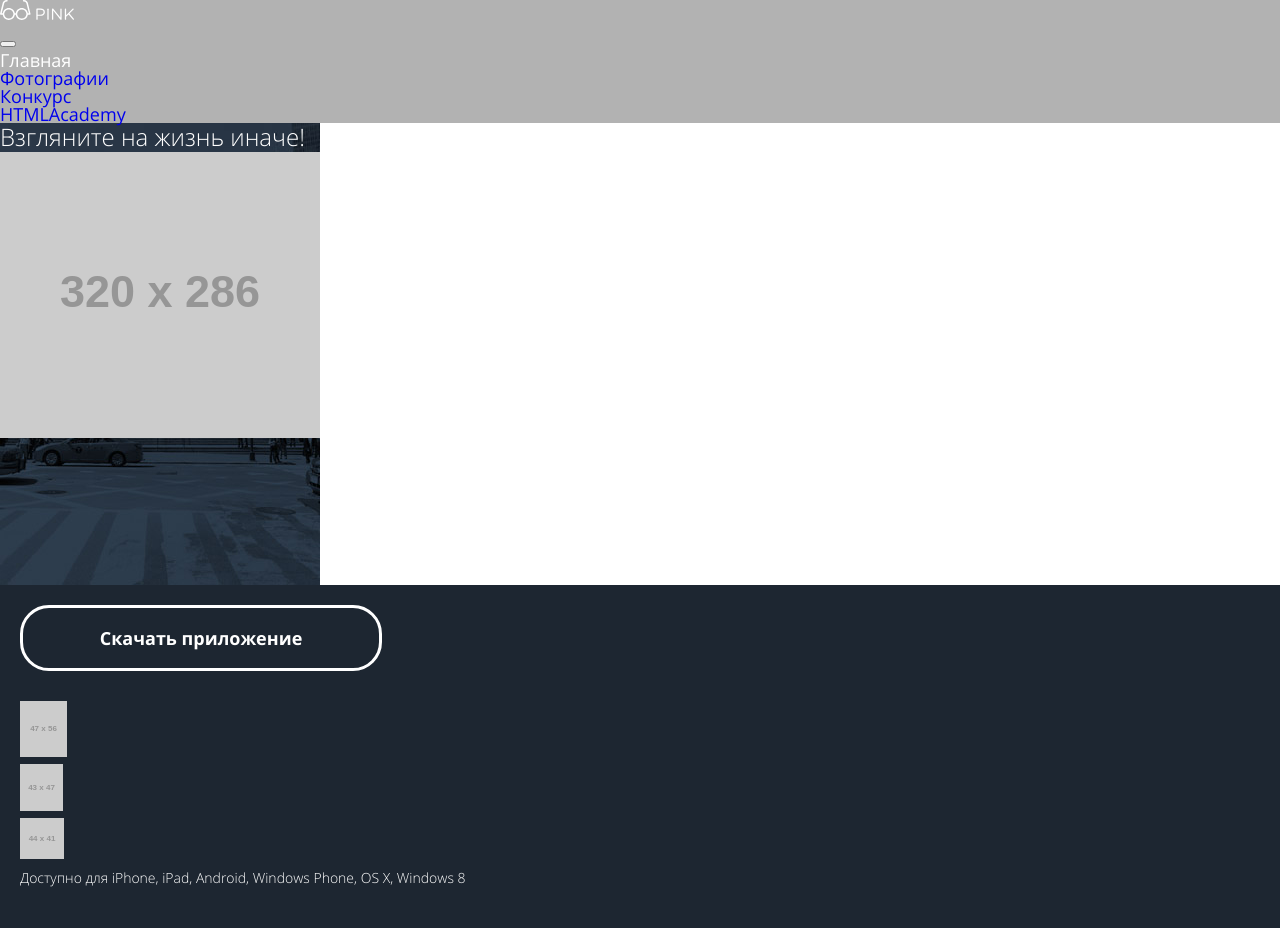
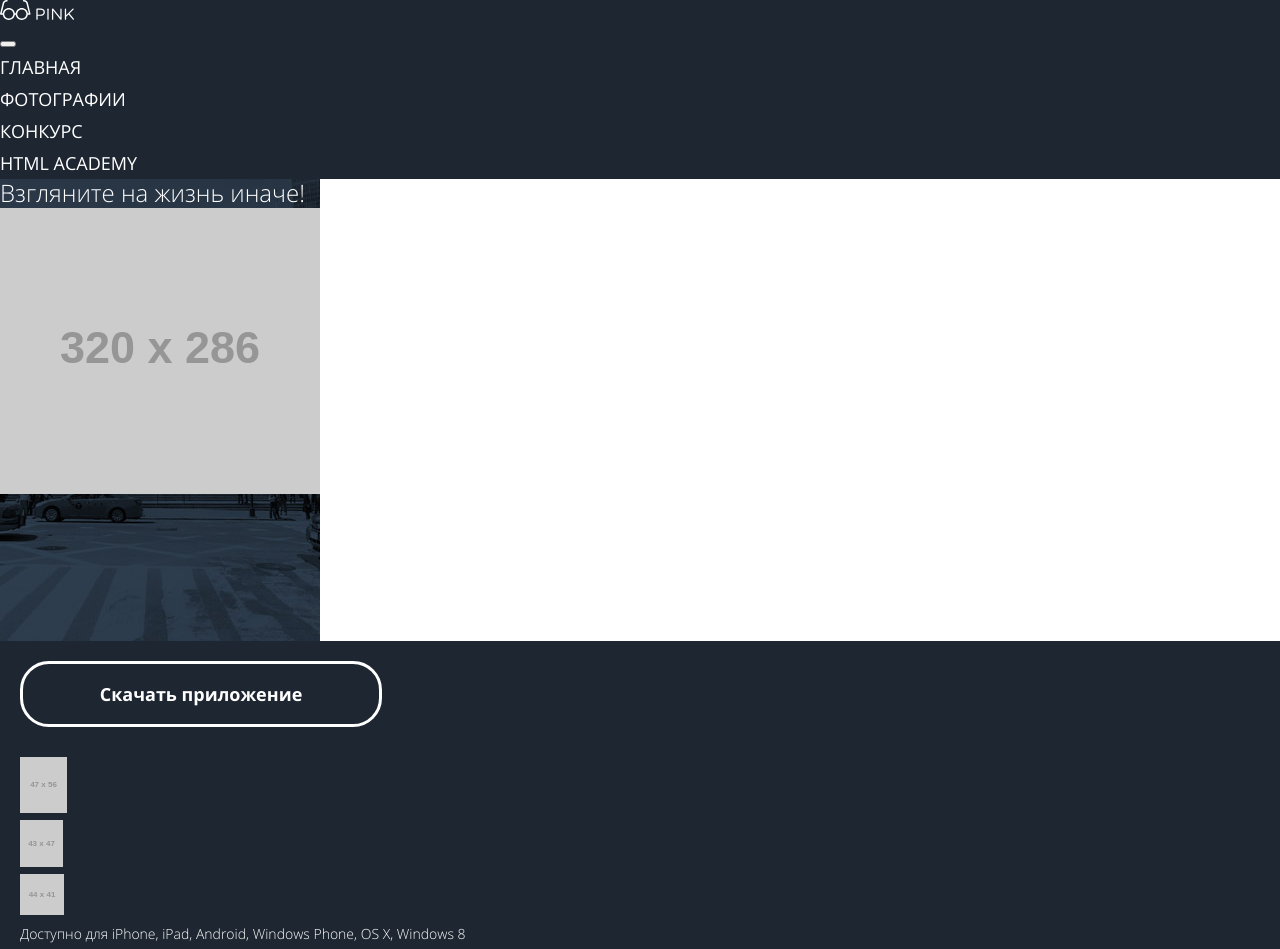
Before and after one commit to vkrassova/1496359-pink-20, a website: page source/index.html in a window 1280 px wide. Shown: the top 949 px of the page. Drawn offline with nearby package versions, Linux system fonts and the light colour scheme; files that its build step writes are made by us from their sources; placeholder pictures from the web are drawn by us; files whose address does not match are found by name.

Commit message:
устраняет замечания travis-ci

```diff
--- a/source/index.html
+++ b/source/index.html
@@ -33,7 +33,7 @@
           </li>
           <li class="site-list__item">
             <a href="#">
-              HTMLAcademy
+              HTML Academy
             </a>
           </li>
         </ul>
--- a/source/sass/blocks/main-nav.scss
+++ b/source/sass/blocks/main-nav.scss
@@ -1,14 +1,3 @@
-/* .main-nav {
-  background-color: $menu-header;
-} */
-
-.main-nav__list {
-  @include reset-list;
-}
-
-.site-list__item {
-  font-weight: normal;
-  font-size: 18px;
-  line-height: 18px;
-  color: $white;
-}
+// .main-nav {
+//  background-color: $menu-header;
+// }
--- a/source/sass/blocks/page-header.scss
+++ b/source/sass/blocks/page-header.scss
@@ -1,3 +1,3 @@
 .page-header {
-  background-color: $menu-header;
+  background-color: $dark-blue;
 }
--- a/source/sass/blocks/page.scss
+++ b/source/sass/blocks/page.scss
@@ -6,7 +6,7 @@
   margin: 0;
   padding: 0;
   min-height: 100%;
-  font-family: "OpenSans", Arial, sans-serif;
+  font-family: "OpenSans", "Arial", sans-serif;
   font-size: 14px;
   line-height: 24px;
   color: $main-dark;
--- /dev/null
+++ b/source/sass/blocks/site-list.scss
@@ -0,0 +1,11 @@
+.site-list {
+  @include reset-list;
+}
+
+.site-list__item a {
+  font-weight: normal;
+  font-size: 18px;
+  line-height: 32px;
+  color: $white;
+  text-transform: uppercase;
+}
--- a/source/sass/fonts.scss
+++ b/source/sass/fonts.scss
@@ -4,8 +4,8 @@
   font-style: normal;
   font-display: swap;
   src:
-    url("fonts/opensans.woff2") format("woff2"),
-    url("fonts/opensans.woff") format("woff");
+    url("../fonts/opensans.woff2") format("woff2"),
+    url("../fonts/opensans.woff") format("woff");
 }
 
 @font-face {
@@ -14,8 +14,8 @@
   font-style: normal;
   font-display: swap;
   src:
-    url("fonts/opensansbold.woff2") format("woff2"),
-    url("fonts/opensansbold.woff") format("woff");
+    url("../fonts/opensansbold.woff2") format("woff2"),
+    url("../fonts/opensansbold.woff") format("woff");
 }
 
 @font-face {
@@ -24,6 +24,6 @@
   font-style: normal;
   font-display: swap;
   src:
-    url("fonts/opensanslight.woff2") format("woff2"),
-    url("fonts/opensanslight.woff") format("woff");
+    url("../fonts/opensanslight.woff2") format("woff2"),
+    url("../fonts/opensanslight.woff") format("woff");
 }
--- a/source/sass/style.scss
+++ b/source/sass/style.scss
@@ -1,7 +1,7 @@
 // Начните писать стили здесь
+@import "variables.scss";
 @import "global.scss";
 @import "fonts.scss";
-@import "variables.scss";
 @import "mixin.scss";
 @import "blocks/page.scss";
 @import "blocks/page-header.scss";
@@ -18,3 +18,4 @@
 @import "blocks/user-photo.scss";
 @import "blocks/post.scss";
 @import "blocks/contest-intro.scss";
+@import "blocks/site-list.scss";
--- a/source/sass/variables.scss
+++ b/source/sass/variables.scss
@@ -7,12 +7,12 @@ $mobile: 767px;
 //Color
 
 $black: #000000;
-$white: #FFFFFF;
-$menu-header: rgba(0,0,0,0.3);
-$dark-blue: #1D2631;
+$white: #ffffff;
+$menu-header: rgba(0, 0, 0, 0.3);
+$dark-blue: #1d2631;
 $main-dark: #283645;
-$gray: #E5E5E5;
-$light-gray: #F2F2F2;
-$pink: #D22856;
-$button-green: #2AAB6D;
-$button-green-hover: #1C9B5E;
+$gray: #e5e5e5;
+$light-gray: #f2f2f2;
+$pink: #d22856;
+$button-green: #2aab6d;
+$button-green-hover: #1c9b5e;
```
Lines whose indentation alone changed are shown as unchanged.
